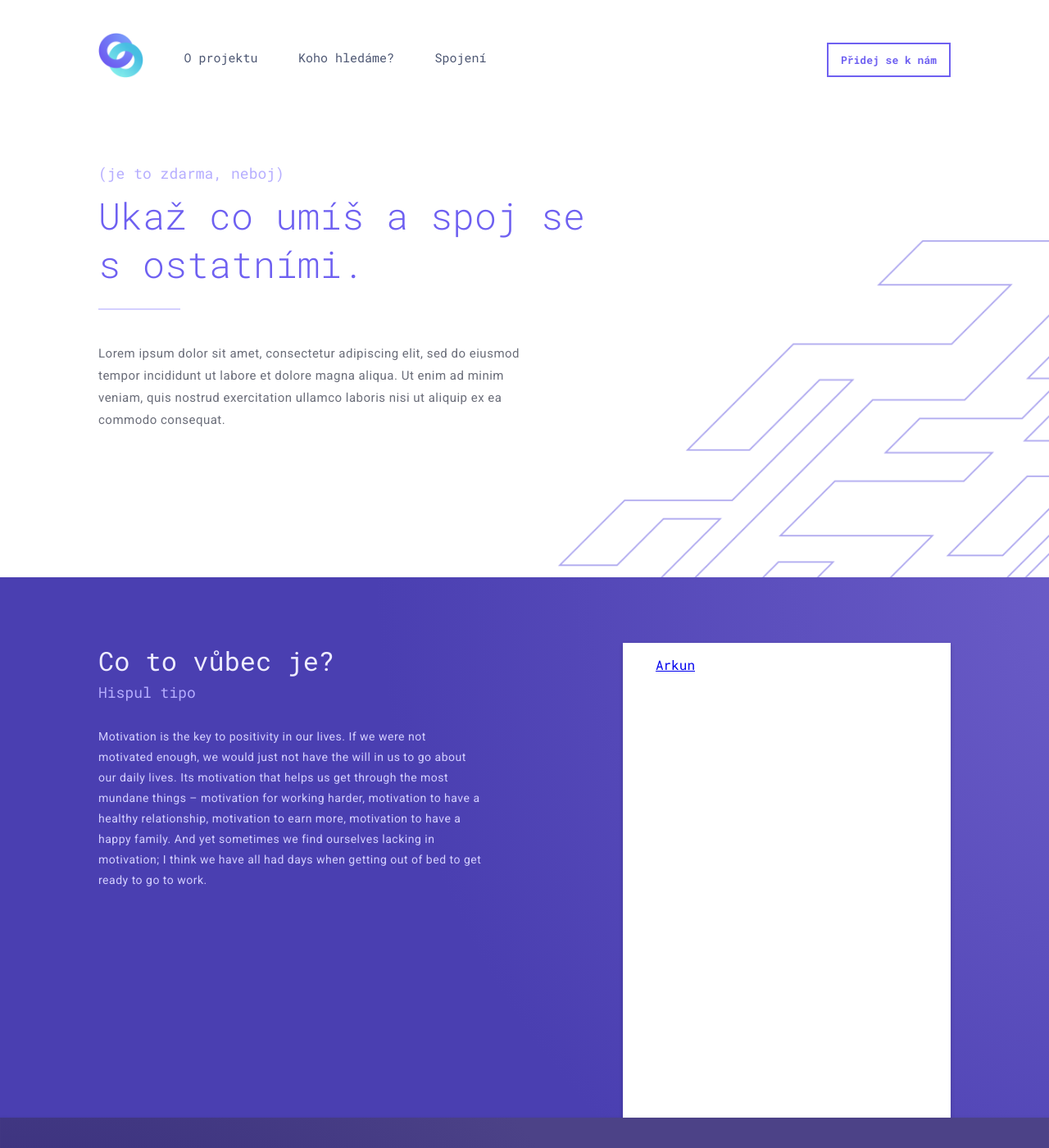
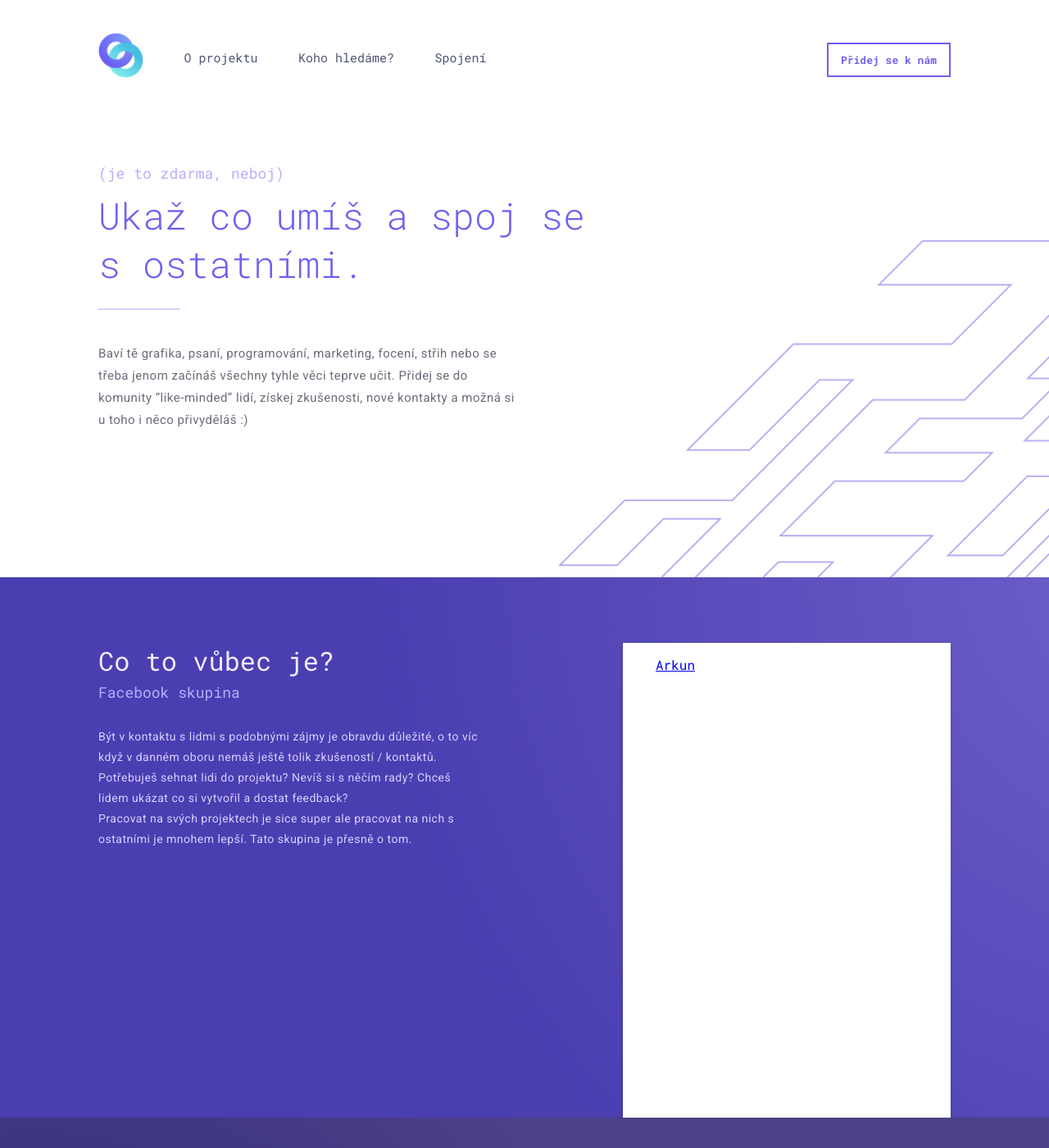
Before and after one commit to StyvekDrtic/Collab., a Jekyll site: the page built from index.html, in a window 1280 px wide and 1400 px high. Shown: the whole window at 82% size. Built offline with Jekyll 4.4.1, drawn with Linux system fonts in a browser that asks for light colours; nearby versions of some CDN libraries; some of the changed text lies outside the part shown.

Commit message:
proste commit abych mohl upload

```diff
--- a/_includes/jumbotron.html
+++ b/_includes/jumbotron.html
@@ -25,7 +25,7 @@
       <h4>(je to zdarma, neboj)</h4>
       <h1>Ukaž co umíš a spoj se s ostatními.</h1>
       <div class="cara"></div>
-      <p>Lorem ipsum dolor sit amet, consectetur adipiscing elit, sed do eiusmod tempor incididunt ut labore et dolore magna aliqua. Ut enim ad minim veniam, quis nostrud exercitation ullamco laboris nisi ut aliquip ex ea commodo consequat.</p>
+      <p>Baví tě grafika, psaní, programování, marketing, focení, střih nebo se třeba jenom začínáš všechny tyhle věci teprve učit. Přidej se do komunity “like-minded” lidí, získej zkušenosti, nové kontakty a možná si u toho i něco přivyděláš :)</p>
     </div>
   </div>
 </section>
--- a/_includes/sekce1.html
+++ b/_includes/sekce1.html
@@ -2,8 +2,8 @@
   <div class="innerWrap">
     <div class="levaCast">
       <h2>Co to vůbec je?</h2>
-      <h3>Hispul tipo</h3>
-      <p>Motivation is the key to positivity in our lives. If we were not motivated enough, we would just not have the will in us to go about our daily lives. Its motivation that helps us get through the most mundane things – motivation for working harder, motivation to have a healthy relationship, motivation to earn more, motivation to have a happy family. And yet sometimes we find ourselves lacking in motivation; I think we have all had days when getting out of bed to get ready to go to work.</p>
+      <h3>Facebook skupina</h3>
+      <p>Být v kontaktu s lidmi s podobnými zájmy je obravdu důležité, o to víc když v danném oboru nemáš ještě tolik zkušeností / kontaktů. Potřebuješ sehnat lidi do projektu? Nevíš si s něčím rady? Chceš lidem ukázat co si vytvořil a dostat feedback?<br>Pracovat na svých projektech je sice super ale pracovat na nich s ostatními je mnohem lepší. Tato skupina je přesně o tom.</p>
     </div>
     <div class="pravaCast">
       <div class="karta">
--- a/_includes/sekce2.html
+++ b/_includes/sekce2.html
@@ -6,7 +6,7 @@
       <p>Fation that helps us get through the most mundane things – motivation for working harder, motivation to have a healthy relations</p>
     </div>
     <div class="citat">
-      <p>“Ahoj jak se máš, já mám rád kočky. Jsou fakt hebké”</p>
+      <p>"Z instagram příspěvku prosně nic nevznikne - tady máte možnost vaše nápady někam dotáhnout”</p>
       <div class="cara"></div>
       <span>- Jiří Štěpánek, Tvůrce Arkun</span>
     </div>
```
Also changed, not shown: extra sobory/cover.png (added), extra sobory/logo2_20x_collab.png (added), extra sobory/logo2_collab.png (added), extra sobory/logo2_collab.svg (added), extra sobory/logo_collab.png (added).
